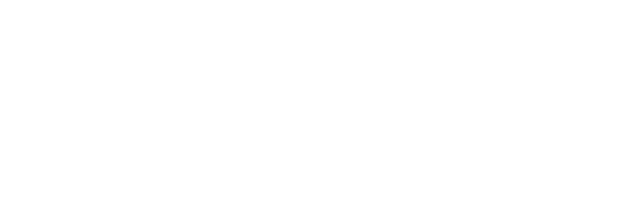
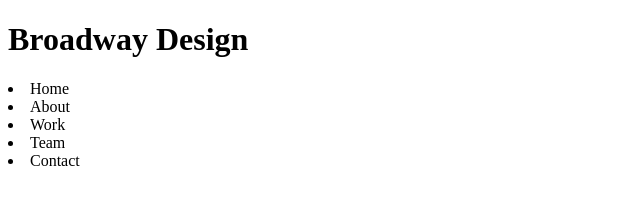
Before and after one commit to mm02313/broadway, a plain HTML site: page index.html in a window 1280 px wide. Shown: the whole page, without its empty margins (0-640 px from the left). Drawn offline with Linux system fonts and the light colour scheme.

Commit message:
Add Header Navigation section

```diff
--- a/index.html
+++ b/index.html
@@ -6,5 +6,18 @@
   </head>
   <body>
 
+<!-- Header Navigation Section -->
+  <div>
+    <h1>Broadway Design</h1>
+    <nav>
+      <li><a class="home">Home</a></li>
+      <li><a class="about">About</a></li>
+      <li><a class="work">Work</a></li>
+      <li><a class="team">Team</a></li>
+      <li><a class="contact">Contact</a></li>
+    </nav>
+  </div>
+
+
   </body>
 </html>
```
